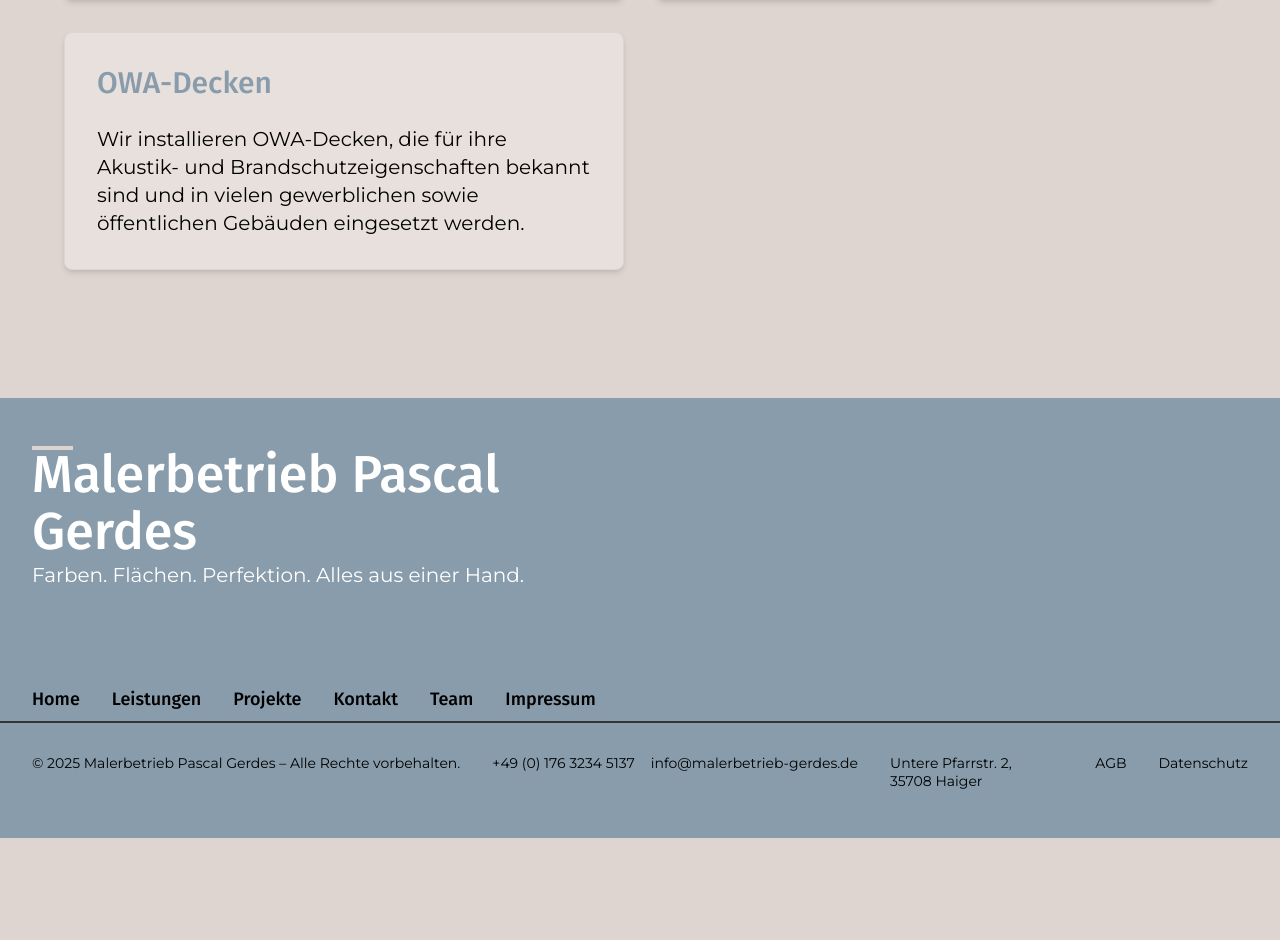
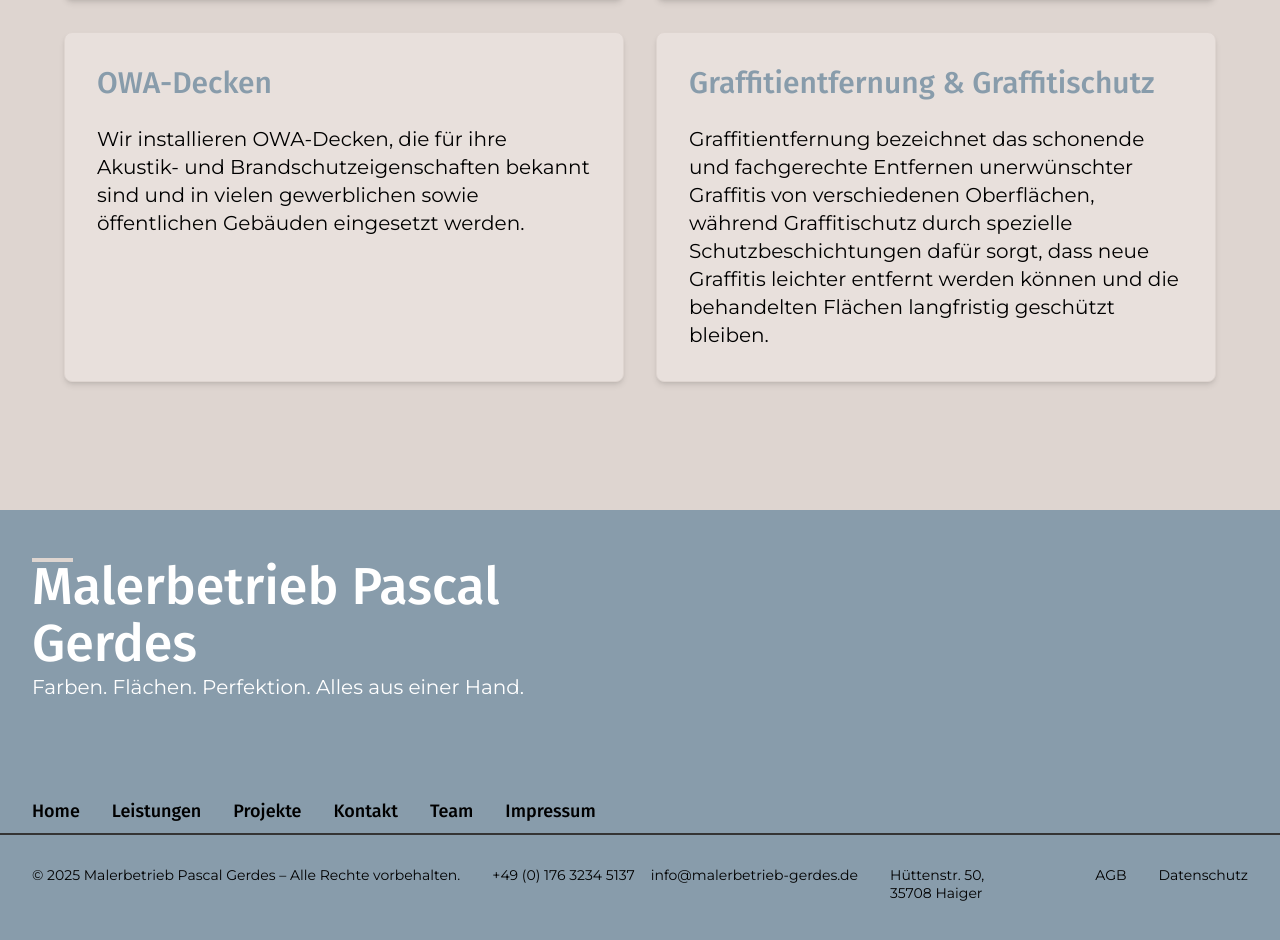
Before and after one commit to KaeSaro/MalerbetriebPG, a Next.js app: page /leistungen in a window 1280 px wide. Shown: the part 1503-2443 px from the top of the page. Before the commit the page ends 2341 px from the top, so only its background shows below. Built offline with nearby package versions, Linux system fonts and the light colour scheme.

Commit message:
texte etc

```diff
--- a/app/kontakt/page.js
+++ b/app/kontakt/page.js
@@ -120,9 +120,6 @@ export default function Kontakt() {
           <RegularText textColor="text-[#889cab]" isBold>
             Wir sind für Sie da
           </RegularText>
-          <RegularText>
-            Kontaktieren Sie uns für Ihre individuellen Wünsche und Projekte
-          </RegularText>
         </div>
 
         {/* Contact Content */}
--- a/app/leistungen/page.js
+++ b/app/leistungen/page.js
@@ -50,6 +50,11 @@ const services = [
     description:
       "Wir installieren OWA-Decken, die für ihre Akustik- und Brandschutzeigenschaften bekannt sind und in vielen gewerblichen sowie öffentlichen Gebäuden eingesetzt werden.",
   },
+  {
+    title: "Graffitientfernung & Graffitischutz",
+    description:
+      "Graffitientfernung bezeichnet das schonende und fachgerechte Entfernen unerwünschter Graffitis von verschiedenen Oberflächen, während Graffitischutz durch spezielle Schutzbeschichtungen dafür sorgt, dass neue Graffitis leichter entfernt werden können und die behandelten Flächen langfristig geschützt bleiben.",
+  },
 ];
 
 const ServiceCard = ({ title, description }) => (
--- a/app/team/page.js
+++ b/app/team/page.js
@@ -43,7 +43,7 @@ const manager = {
   position: "Inhaber",
   image: "/test1.jpg",
   description:
-    "Mit über 20 Jahren Erfahrung im Malerhandwerk leitet Max Mustermann unser Unternehmen. Seine Expertise in modernen Maltechniken und sein Engagement für Qualität prägen unseren Betrieb. Unter seiner Führung entwickeln wir uns stetig weiter und setzen neue Maßstäbe in der Branche.",
+    "Seit 2017 führe ich mit Leidenschaft und Fachkompetenz meinen Malerbetrieb, in dem Teamarbeit und eine familiäre Atmosphäre an erster Stelle stehen. Gemeinsam mit meinem engagierten Team biete ich hochwertige Malerarbeiten, kreative Gestaltungskonzepte und professionelle Lösungen rund um Farbe und Oberflächen. Mit einem hohen Qualitätsanspruch, modernen Techniken und individueller Beratung sorge ich dafür, dass jedes Projekt – von klassischen Anstrichen bis hin zu innovativen Wandgestaltungen – zuverlässig und ganz nach den Wünschen meiner Kunden umgesetzt wird.",
 };
 
 const TeamMember = ({ name, position, image, description }) => (
--- a/components/Footer.jsx
+++ b/components/Footer.jsx
@@ -133,7 +133,7 @@ export function Footer() {
           </div>
           <p className="text-[14px] leading-tight font-montserrat text-[#000000] inline-block">
             <span className="block custom:inline whitespace-nowrap">
-              Untere Pfarrstr. 2
+              Hüttenstr. 50
             </span>
             <span className="hidden custom:inline">, </span>
             <span className="block custom:inline whitespace-nowrap ">
```
